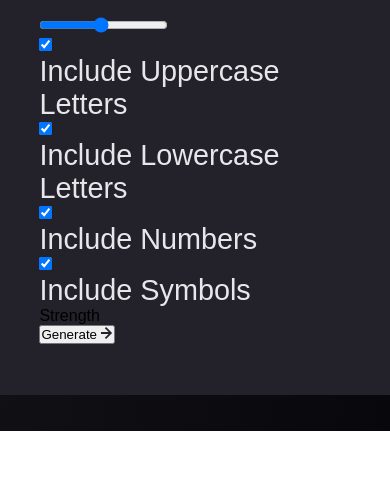
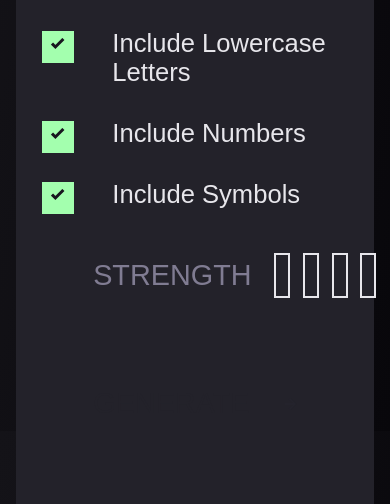
Before and after one commit to Glenda9031/Password_Generator_App, a plain HTML site: page index.html in a window 390 px wide. Shown: the part 413-917 px from the top of the page. Before the commit the page ends 844 px from the top, so only its background shows below. Drawn offline with Linux system fonts and the light colour scheme.

Commit message:
Update style.css

```diff
--- a/css/style.css
+++ b/css/style.css
@@ -104,3 +104,258 @@ p {
     font-size: 3.2rem;
     color: hsl(127, 100%, 82%);
 }
+
+.char-length-slider {
+    -webkit-appearance: none;
+    margin-right: .9375rem;
+    width: 100%;
+    height: .4375rem;
+    margin-bottom: 3.6rem;
+    background: hsl(248, 15%, 11%);
+    background-image: linear-gradient(hsl(127, 100%, 82%), hsl(127, 100%, 82%));
+    background-size: 50% 100%;
+    background-repeat: no-repeat;
+}
+
+/* Chrome */
+.char-length-slider::-webkit-slider-thumb {
+    -webkit-appearance: none;
+    height: 1.75rem;
+    width: 1.75rem;
+    border: .125rem solid hsl(252, 11%, 91%);
+    border-radius: 50%;
+    background-color: hsl(252, 11%, 91%);
+    cursor: pointer;
+}
+
+.char-length-slider::-webkit-slider-thumb:hover {
+    border: 2px solid hsl(127, 100%, 82%);
+    background-color: hsl(248, 15%, 11%);
+}
+
+.char-length-slider::-webkit-slider-runnable-track {
+    -webkit-appearance: none;
+    box-shadow: none;
+    border: none;
+    background: transparent;
+}
+
+/* Firefox */
+.char-length-slider::-moz-range-thumb {
+    -moz-appearance: none;
+    height: 1.75rem;
+    width: 1.75rem;
+    border: .125rem solid hsl(252, 11%, 91%);
+    border-radius: 50%;
+    background-color: hsl(252, 11%, 91%);
+    cursor: pointer;
+}
+
+.char-length-slider::-moz-range-thumb:hover,
+.char-length-slider::-moz-range-thumb:active {
+    border: .125rem solid hsl(127, 100%, 82%);
+    background-color: hsl(248, 15%, 11%);
+}
+
+/* Checkboxes */
+.char-include-group {
+    display: flex;
+    flex-direction: column;
+    gap: 2rem;
+    margin-bottom: 2.4rem;
+}
+
+label {
+    display: block;
+    padding-left: 4.4rem;
+    position: relative;
+}
+
+input[type=checkbox] {
+    position: absolute;
+    width: 0;
+    height: 0;
+    opacity: 0;
+}
+
+.custom-checkbox {
+    display: flex;
+    align-items: center;
+    justify-content: center;
+    position: absolute;
+    top: .125rem;
+    left: 0;
+    height: 2rem;
+    width: 2rem;
+    border: .125rem solid hsl(252, 11%, 91%);
+    cursor: pointer;
+}
+
+.custom-checkbox::after {
+    display: none;
+    content: url('../assets/images/icon-check.svg');
+    position: absolute;
+    top: 3px;
+}
+
+.custom-checkbox:hover {
+    border-color: hsl(127, 100%, 82%);
+}
+
+input[type=checkbox]:checked ~ .custom-checkbox {
+    border-color: hsl(127, 100%, 82%);
+    background-color: hsl(127, 100%, 82%);
+}
+
+input[type=checkbox]:checked ~ .custom-checkbox::after {
+    display: block;
+}
+
+input[type=checkbox]:focus ~ .custom-checkbox {
+    outline: .125rem solid Highlight;
+    outline: .125rem solid -webkit-focus-ring-color;
+}
+
+/* Password Strength */
+.strength-box {
+    display: flex;
+    align-items: center;
+    justify-content: space-between;
+    font-size: 1.8rem;
+    text-transform: uppercase;
+    color: hsl(251, 9%, 53%);
+    margin-bottom: 3.2rem;
+    padding: 0 3.2rem;
+    height: 7.2rem;
+    background-color: hsl(248, 10%, 15%);
+}
+
+.strength-rating {
+    display: flex;
+    align-items: center;
+    gap: 1.4rem;
+}
+
+.strength-rating-text {
+    font-size: 2.4rem;
+    color: hsl(252, 11%, 91%);
+}
+
+.strength-rating-bars {
+    display: flex;
+    gap: 0.8rem;
+}
+
+.bar {
+    width: 1rem;
+    height: 2.8rem;
+    border: .125rem solid hsl(252, 11%, 91%);
+    background: none;
+}
+
+/* Generate Button */
+.generate-btn {
+    display: flex;
+    align-items: center;
+    justify-content: center;
+    gap: 2.2rem;
+    font-family: inherit;
+    font-size: 1.8rem;
+    text-transform: uppercase;
+    color: hsl(247, 11%, 15%);
+    width: 100%;
+    padding: 1.9rem 0;
+    border: .125rem solid hsl(247, 11%, 15%);
+    background-color: hsl(247, 11%, 15%);
+    cursor: pointer;
+}
+
+.generate-btn:hover {
+    color: hsl(127, 100%, 82%);
+    background-color: hsl(247, 11%, 15%);
+}
+
+.generate-btn:hover path {
+    fill: #a3ffae;
+}
+
+@media (max-width: 36em) {
+    .container {
+        width: 91.6%;
+    }
+
+    p {
+        font-size: 1.6rem;
+    }
+
+    .password-display,
+    .password-placeholder {
+        font-size: 2.4rem;
+    }
+
+    .password-field {
+        height: 4rem;
+        margin-bottom: 1.6rem;
+    }
+
+    .char-count {
+        font-size: 2.8rem;
+    }
+
+    .strength-box {
+        height: 3.5rem;
+    }
+}
+
+@media (max-width: 27em) {
+    .password-settings {
+        padding: 2.4rem 1.6rem 3.2rem;
+    }
+
+    .strength-rating-text {
+        font-size: 1.6rem;
+    }
+}
+
+@media (max-width: 24em) {
+    h1 {
+        font-size: 1.6rem;
+        margin-bottom: 1.6rem;
+    }
+
+    .password-settings {
+        padding: 1.6rem;
+    }
+
+    .char-length {
+        margin-bottom: 1.6rem;
+    }
+
+    .char-length-slider {
+        height: .5rem;
+        margin-bottom: 4.2rem;
+    }
+
+    .char-count {
+        font-size: 2.4rem;
+    }
+
+    .char-include-group {
+        gap: 1.6rem;
+        margin-bottom: 3.2rem;
+    }
+
+    .strength-box {
+        margin-bottom: 1.6rem;
+        padding: 0 1.6rem;
+    }
+
+    .strength-label {
+        font-size: 1.8rem;
+    }
+
+    .generate-btn {
+        padding: 1.5rem 0;
+        font-size: 1.6rem;
+    }
+}
```
